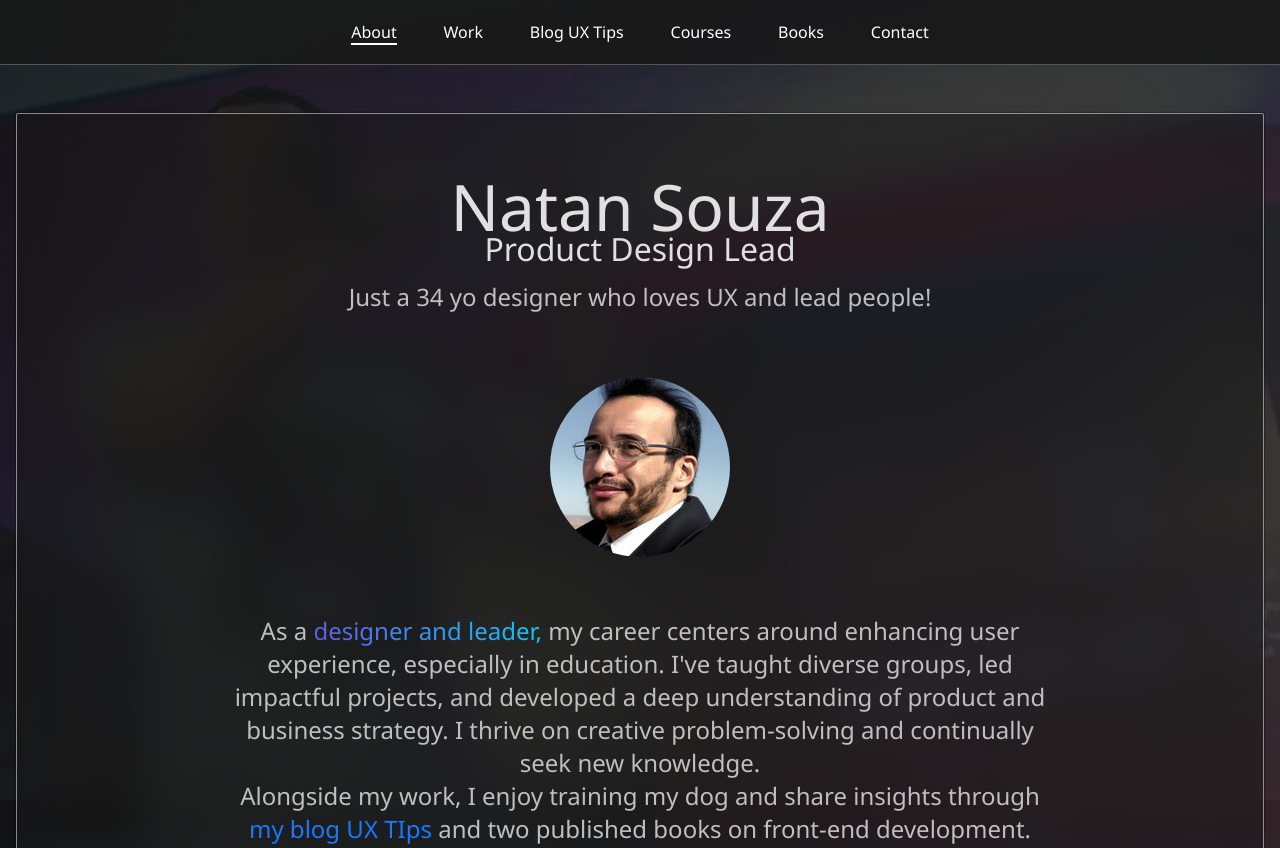
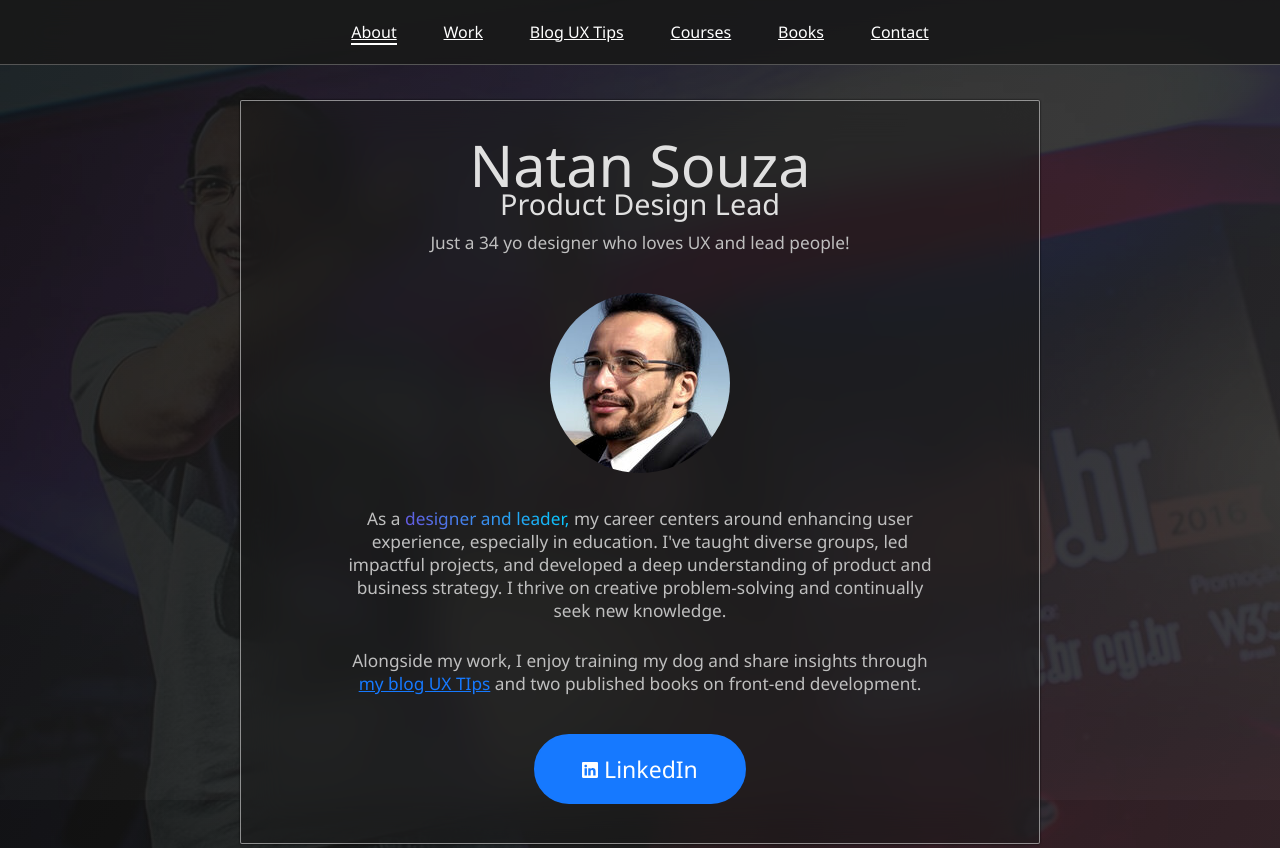
Before and after one commit to designernatan/designernatan, a plain HTML site: page index.html in a window 1280 px wide. Shown: the top 848 px of the page. Drawn offline with Linux system fonts and the light colour scheme.

Commit message:
Changing main card index.html

```diff
--- a/css/styles.css
+++ b/css/styles.css
@@ -24,7 +24,6 @@ ul {
     list-style: none;
 }
 a {
-    text-decoration: none;
     color: var(--link-color);
 }
 a:hover {
@@ -76,13 +75,21 @@ body {
     backdrop-filter: blur(20px);
     color: #FFF;
     width: 100%;
+    max-width: 800px; /* Limita a largura do card em telas grandes */
     margin: 1em auto;
-    padding: 2em 6em;
+    padding: 2em 4em; /* Ajuste no padding para manter proporcionalidade */
     border-radius: 2px;
-    font-size: 2em;
+    font-size: 1.5em; /* Diminui o tamanho do texto */
     border: 1px solid rgba(255, 255, 255, .5);
     transition: .3s;
     color: #e0e0e0;
+}
+
+@media (min-width: 1024px) {
+    .main > .card:first-of-type {
+        padding: 2em 3em; /* Reduz o padding para telas muito grandes */
+        font-size: 1.2em; /* Diminui o tamanho do texto para telas grandes */
+    }
 }
 
 @media (max-width: 768px) {
@@ -95,11 +102,12 @@ body {
 .main > .card:first-of-type h1 {
     line-height: .9;
     margin-bottom: .5em;
+    font-size: 1.5em; /* Ajusta o tamanho do h1 */
 }
 
 .main > .card:first-of-type p {
     color: #bfbfbf;
-    font-size: .75em;
+    font-size: .9em; /* Diminui o tamanho do texto do parágrafo */
     max-width: 60ch;
     margin: 0 auto;
 }
@@ -225,6 +233,7 @@ body {
     margin: 0 0.5em;
 }
 .sectionSocial-button {
+    text-decoration: none;
     border-radius: 60px;
     padding: .75em 2em;
 
```
Also changed, not shown: index.html (+1 -0 lines).
